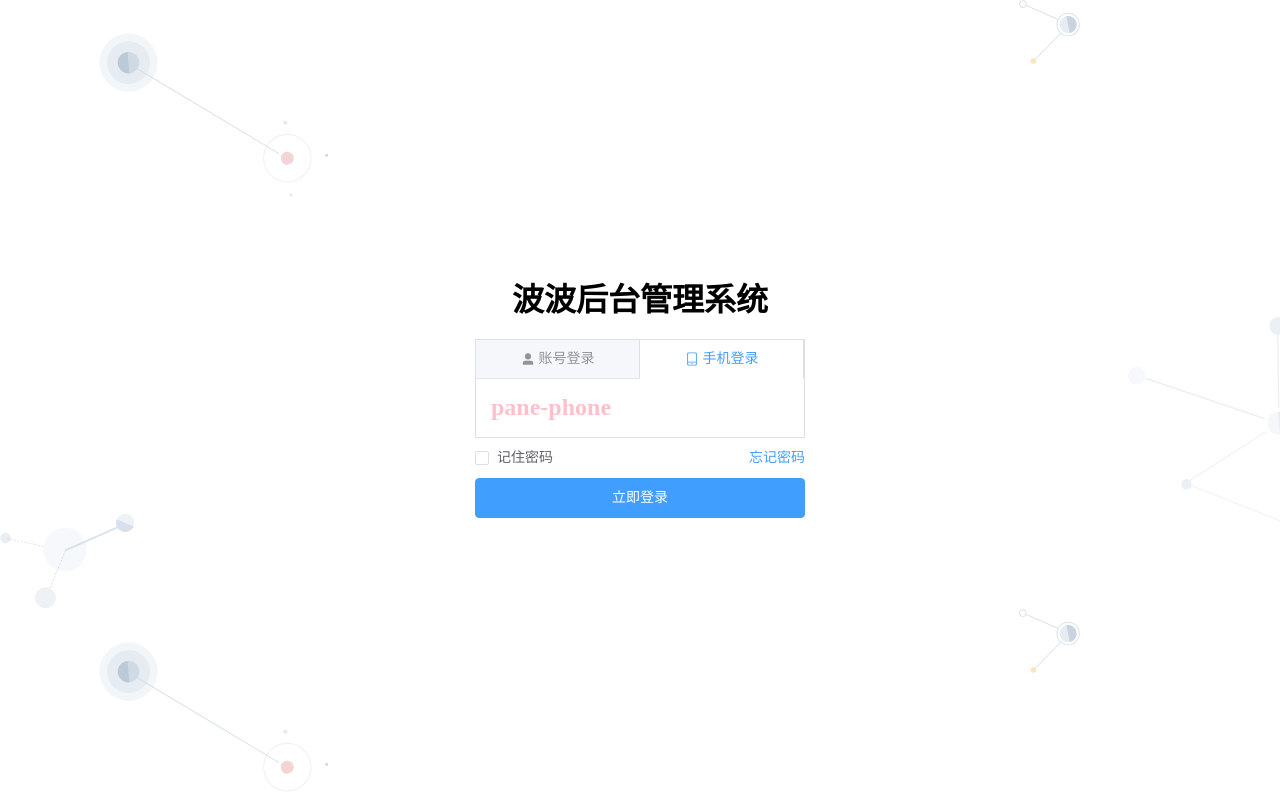
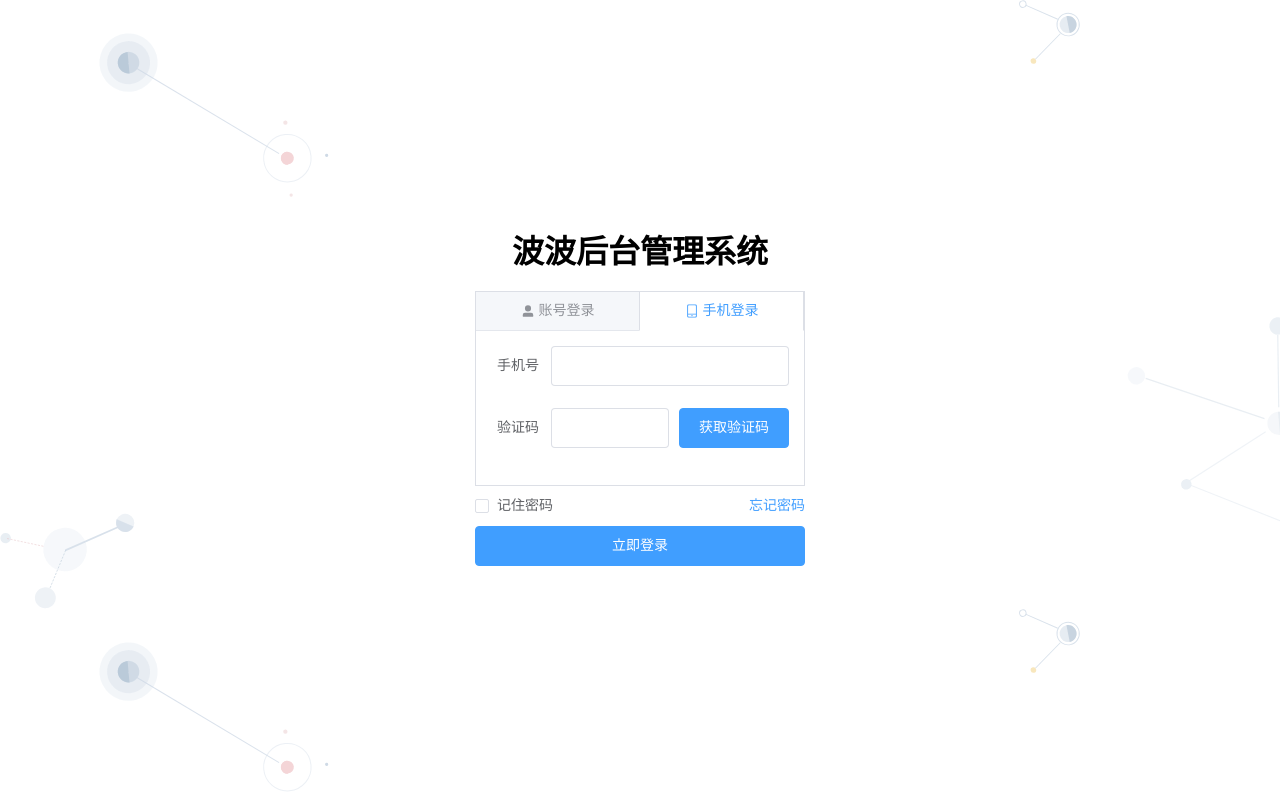
Before and after one commit to your-bobo/vue3_admin, a Vue app: page /#/login in a window 1280 px wide. Both pictures are taken after a click on the tab "手机登录". Built offline with nearby package versions, Linux system fonts and the light colour scheme.

Commit message:
手机登录静态搭建

```diff
--- a/components.d.ts
+++ b/components.d.ts
@@ -7,10 +7,12 @@ export {}
 
 declare module '@vue/runtime-core' {
   export interface GlobalComponents {
+    ElButtom: typeof import('element-plus/es')['ElButtom']
     ElButton: typeof import('element-plus/es')['ElButton']
     ElCheckbox: typeof import('element-plus/es')['ElCheckbox']
     ElForm: typeof import('element-plus/es')['ElForm']
     ElFormItem: typeof import('element-plus/es')['ElFormItem']
+    ElFrom: typeof import('element-plus/es')['ElFrom']
     ElIcon: typeof import('element-plus/es')['ElIcon']
     ElInput: typeof import('element-plus/es')['ElInput']
     ElLink: typeof import('element-plus/es')['ElLink']
--- a/src/utils/cache.ts
+++ b/src/utils/cache.ts
@@ -13,8 +13,6 @@ class Cache {
 
   setCache(key: string, value: any) {
     if (value || value === false) {
-      console.log(123)
-
       this.storage.setItem(key, JSON.stringify(value))
     }
   }
--- a/src/views/login/components/pane-phone.vue
+++ b/src/views/login/components/pane-phone.vue
@@ -1,6 +1,16 @@
 <template>
   <div class="pane-phone">
-    <h2>pane-phone</h2>
+    <el-form label-width="60px" size="large">
+      <el-form-item label="手机号">
+        <el-input></el-input>
+      </el-form-item>
+      <el-form-item label="验证码">
+        <div class="auth-code">
+          <el-input></el-input>
+          <el-button type="primary" class="code-btn">获取验证码</el-button>
+        </div>
+      </el-form-item>
+    </el-form>
   </div>
 </template>
 
@@ -8,6 +18,12 @@
 
 <style lang="less" scoped>
 .pane-phone{
-  color: pink
+  .auth-code {
+    display: flex;
+
+    .code-btn {
+      margin-left: 10px;
+    }
+  }
 }
 </style>
```
